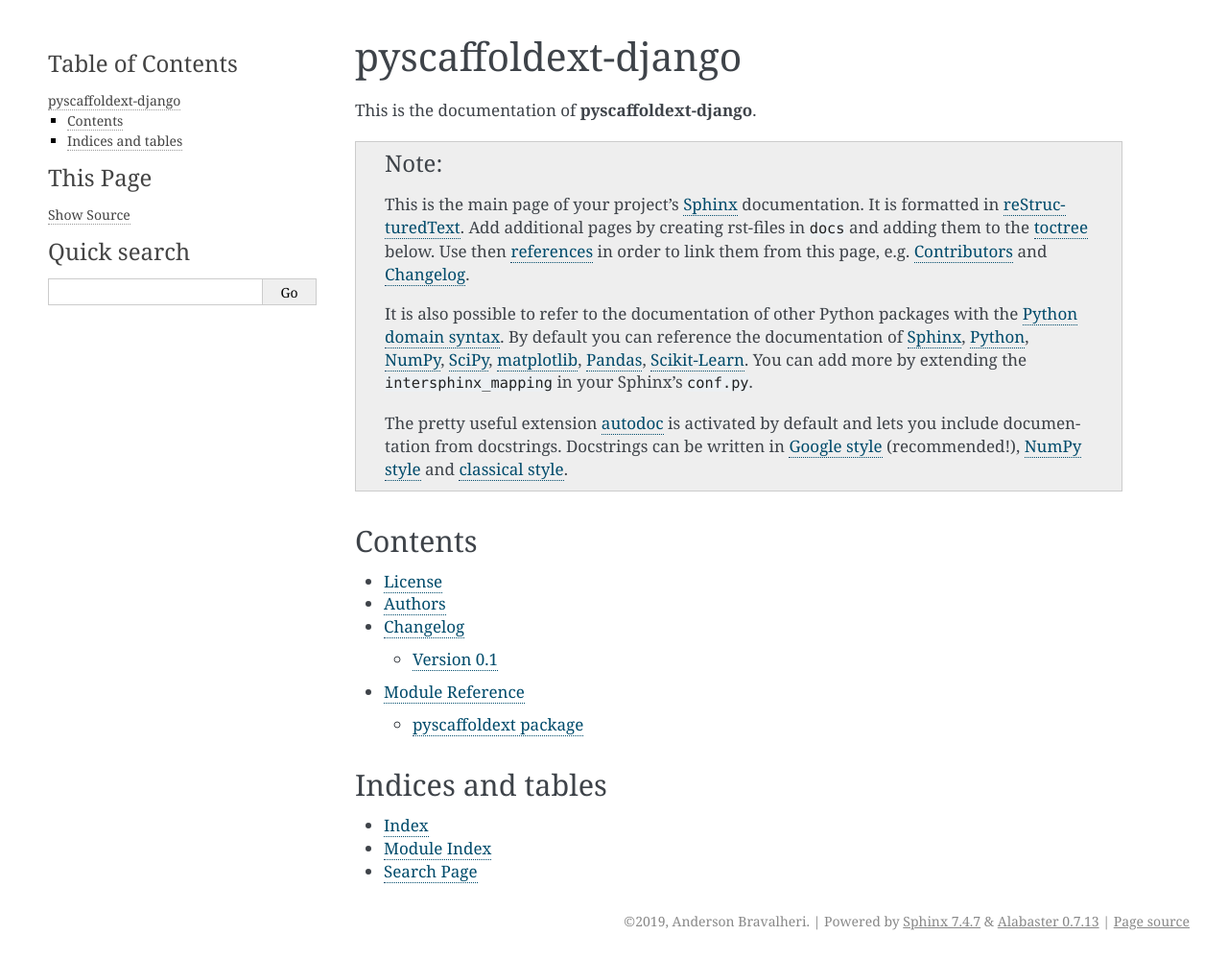
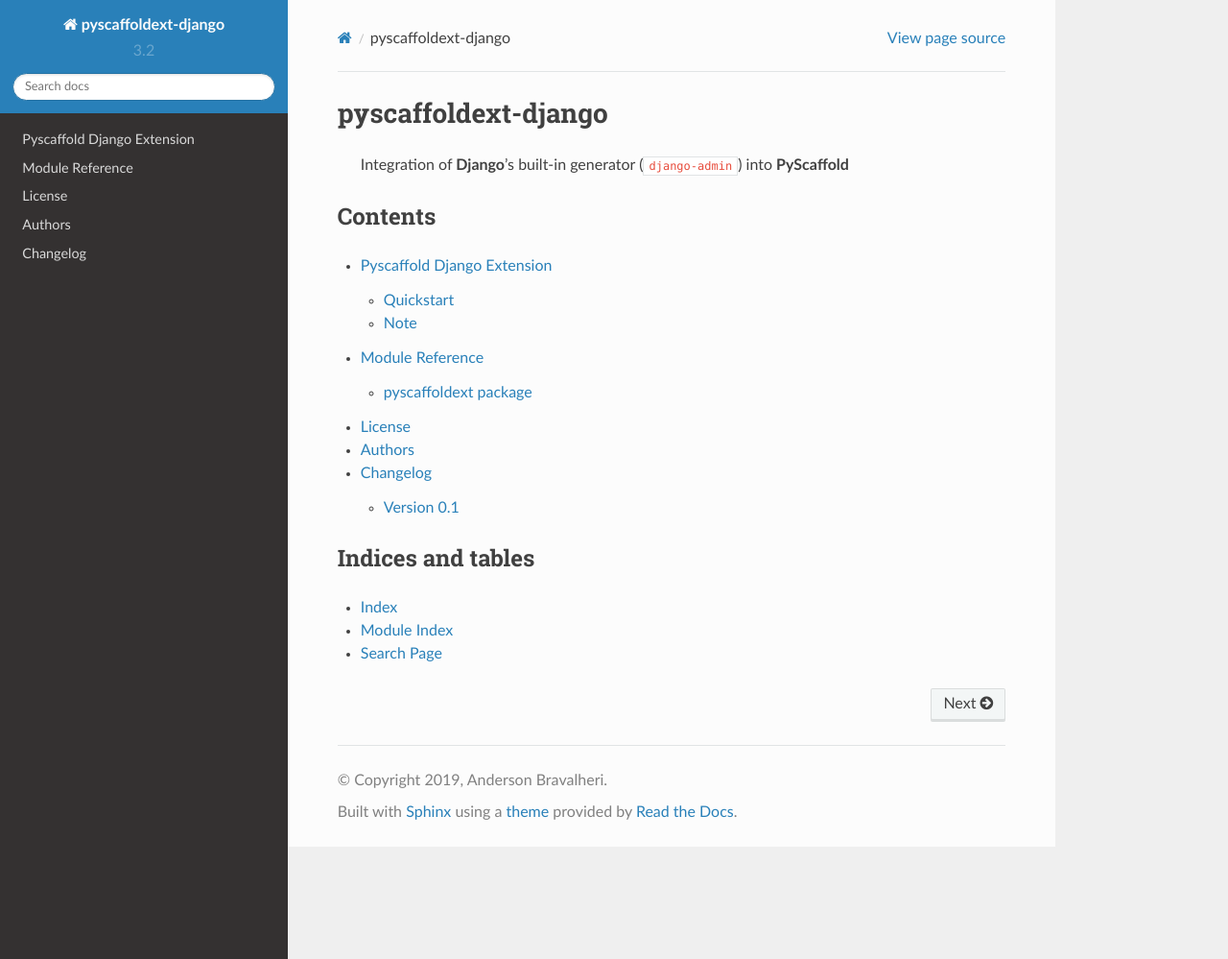
Before and after one commit to pyscaffold/pyscaffoldext-django, a Sphinx documentation site: the page built from docs/index.rst, in a window 1280 px wide and 999 px high. Shown: the whole window at 96% size. Built offline with Sphinx 7.4.7 and the Read the Docs theme 2.0.0, drawn with Linux system fonts in a browser that asks for light colours; the version number is read from the project's files by our own code.

Commit message:
Improve docs integration with sphinx/tox

```diff
--- a/docs/conf.py
+++ b/docs/conf.py
@@ -66,7 +66,7 @@
 extensions = ['sphinx.ext.autodoc', 'sphinx.ext.intersphinx', 'sphinx.ext.todo',
               'sphinx.ext.autosummary', 'sphinx.ext.viewcode', 'sphinx.ext.coverage',
               'sphinx.ext.doctest', 'sphinx.ext.ifconfig', 'sphinx.ext.mathjax',
-              'sphinx.ext.napoleon']
+              'sphinx.ext.napoleon', 'sphinxcontrib.spelling']
 
 # Add any paths that contain templates here, relative to this directory.
 templates_path = ['_templates']
@@ -130,20 +130,21 @@
 # If true, keep warnings as "system message" paragraphs in the built documents.
 # keep_warnings = False
 
+# -- Options for Spell Check ---------------------------------------------------
+spelling_lang = 'en_US'
+spelling_word_list_filename = os.path.join(os.path.dirname(__file__), '.spell')
+spelling_show_suggestions = True
 
 # -- Options for HTML output ---------------------------------------------------
 
 # The theme to use for HTML and HTML Help pages.  See the documentation for
 # a list of builtin themes.
-html_theme = 'alabaster'
+html_theme = 'sphinx_rtd_theme'
 
 # Theme options are theme-specific and customize the look and feel of a theme
 # further.  For a list of options available for each theme, see the
 # documentation.
-html_theme_options = {
-    'sidebar_width': '300px',
-    'page_width': '1200px'
-}
+# html_theme_options = {}
 
 # Add any paths that contain custom themes here, relative to this directory.
 # html_theme_path = []
@@ -269,4 +270,5 @@
     'sklearn': ('http://scikit-learn.org/stable', None),
     'pandas': ('http://pandas.pydata.org/pandas-docs/stable', None),
     'scipy': ('https://docs.scipy.org/doc/scipy/reference', None),
+    'pyscaffold': ('https://pyscaffold.org/en/latest', None),
 }
--- a/docs/index.rst
+++ b/docs/index.rst
@@ -2,25 +2,8 @@
 pyscaffoldext-django
 ====================
 
-This is the documentation of **pyscaffoldext-django**.
-
-.. note::
-
-    This is the main page of your project's `Sphinx`_ documentation.
-    It is formatted in `reStructuredText`_. Add additional pages
-    by creating rst-files in ``docs`` and adding them to the `toctree`_ below.
-    Use then `references`_ in order to link them from this page, e.g.
-    :ref:`authors` and :ref:`changes`.
-
-    It is also possible to refer to the documentation of other Python packages
-    with the `Python domain syntax`_. By default you can reference the
-    documentation of `Sphinx`_, `Python`_, `NumPy`_, `SciPy`_, `matplotlib`_,
-    `Pandas`_, `Scikit-Learn`_. You can add more by extending the
-    ``intersphinx_mapping`` in your Sphinx's ``conf.py``.
-
-    The pretty useful extension `autodoc`_ is activated by default and lets
-    you include documentation from docstrings. Docstrings can be written in
-    `Google style`_ (recommended!), `NumPy style`_ and `classical style`_.
+    Integration of **Django**'s built-in generator (``django-admin``)
+    into **PyScaffold**
 
 
 Contents
@@ -29,10 +12,11 @@
 .. toctree::
    :maxdepth: 2
 
+   Pyscaffold Django Extension <readme>
+   Module Reference <api/modules>
    License <license>
    Authors <authors>
    Changelog <changelog>
-   Module Reference <api/modules>
 
 
 Indices and tables
@@ -41,19 +25,3 @@
 * :ref:`genindex`
 * :ref:`modindex`
 * :ref:`search`
-
-.. _toctree: http://www.sphinx-doc.org/en/master/usage/restructuredtext/directives.html
-.. _reStructuredText: http://www.sphinx-doc.org/en/master/usage/restructuredtext/basics.html
-.. _references: http://www.sphinx-doc.org/en/stable/markup/inline.html
-.. _Python domain syntax: http://sphinx-doc.org/domains.html#the-python-domain
-.. _Sphinx: http://www.sphinx-doc.org/
-.. _Python: http://docs.python.org/
-.. _Numpy: http://docs.scipy.org/doc/numpy
-.. _SciPy: http://docs.scipy.org/doc/scipy/reference/
-.. _matplotlib: https://matplotlib.org/contents.html#
-.. _Pandas: http://pandas.pydata.org/pandas-docs/stable
-.. _Scikit-Learn: http://scikit-learn.org/stable
-.. _autodoc: http://www.sphinx-doc.org/en/stable/ext/autodoc.html
-.. _Google style: https://github.com/google/styleguide/blob/gh-pages/pyguide.md#38-comments-and-docstrings
-.. _NumPy style: https://numpydoc.readthedocs.io/en/latest/format.html
-.. _classical style: http://www.sphinx-doc.org/en/stable/domains.html#info-field-lists
--- /dev/null
+++ b/docs/readme.rst
@@ -0,0 +1,2 @@
+.. _readme:
+.. include:: ../README.rst
--- /dev/null
+++ b/docs/requirements.txt
@@ -0,0 +1,4 @@
+pyenchant
+sphinx
+sphinx_rtd_theme
+sphinxcontrib-spelling
```
Also changed, not shown: 1 other file.
